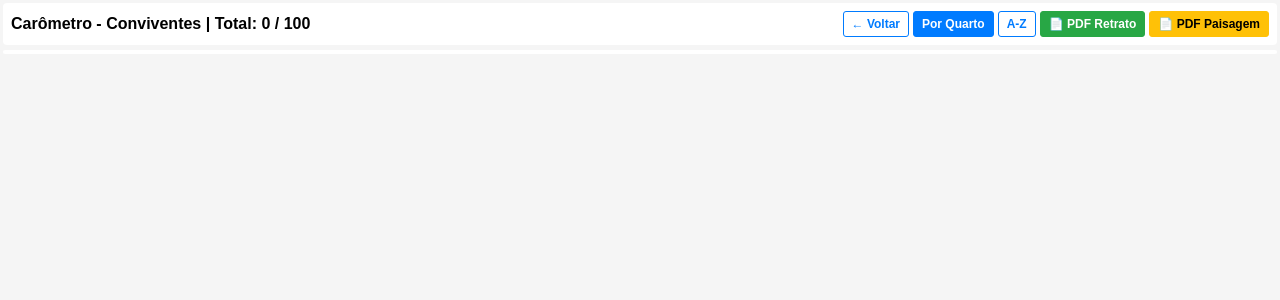
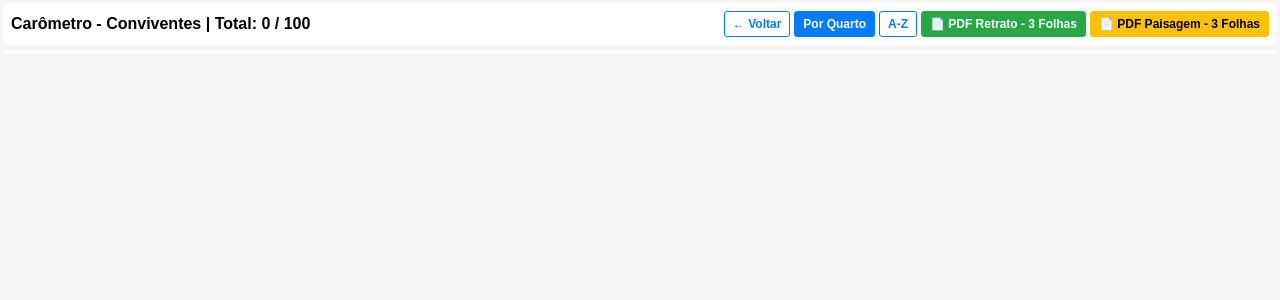
Before and after one commit to larditosotele-pixel/sisa-nuvem, a Flask app: page /carometro in a window 1280 px wide. Shown: the top 300 px of the page. Run offline with Flask 3, Linux system fonts and the light colour scheme; data that the repository does not hold is empty; some libraries are stand-ins or nearby versions.

Commit message:
Update carometro.html

```diff
--- a/templates/carometro.html
+++ b/templates/carometro.html
@@ -4,7 +4,7 @@
     <meta charset="UTF-8">
     <meta name="viewport" content="width=device-width, initial-scale=1.0">
     <title>Carômetro - SISA</title>
-    <style>
+    <style id="estilo-base">
         * { margin: 0; padding: 0; box-sizing: border-box; }
         body {
             font-family: Arial, sans-serif;
@@ -107,35 +107,55 @@
         @media (max-width: 768px) {
          .grid { grid-template-columns: repeat(5, 1fr); }
         }
+    </style>
 
-        /* IMPRESSÃO PAISAGEM - 9x4 = 36 por folha = 3 FOLHAS */
+    <!-- ESTILO DE IMPRESSÃO SERÁ INJETADO AQUI PELO JS -->
+    <style id="estilo-impressao"></style>
+</head>
+<body>
+    <div class="header">
+        <h1>Carômetro - Conviventes | Total: {{ conviventes|length }} / 100</h1>
+        <div class="botoes">
+            <a href="{{ url_for('index') }}" class="btn">← Voltar</a>
+            <a href="{{ url_for('carometro', ordem='quarto') }}" class="btn {% if ordem == 'quarto' %}active{% endif %}">Por Quarto</a>
+            <a href="{{ url_for('carometro', ordem='alfabetica') }}" class="btn {% if ordem == 'alfabetica' %}active{% endif %}">A-Z</a>
+            <button onclick="imprimir('retrato')" class="btn btn-imprimir">📄 PDF Retrato - 3 Folhas</button>
+            <button onclick="imprimir('paisagem')" class="btn btn-paisagem">📄 PDF Paisagem - 3 Folhas</button>
+        </div>
+    </div>
+
+    <div class="container">
+        <div class="grid">
+            {% for conv in conviventes %}
+                <div class="card">
+                    <div class="card-header">Q{{ conv.quarto_numero }} L{{ conv.numero_leito }}</div>
+                    <div class="card-foto">
+                        {% if conv.foto_base64 %}
+                            <img src="{{ conv.foto_base64 }}" alt="{{ conv.nome }}">
+                        {% else %}
+                            <div class="sem-foto">S/Foto</div>
+                        {% endif %}
+                    </div>
+                    <div class="card-nome">{{ conv.nome }}</div>
+                </div>
+            {% endfor %}
+        </div>
+    </div>
+
+    <script>
+        const cssRetrato = `
+            @page { size: A4 portrait; margin: 4mm; }
             @media print {
                 body { background: white; padding: 0; }
              .header, .botoes { display: none; }
              .container { padding: 0; border-radius: 0; }
-
-            /* PAISAGEM */
-         body.paisagem { }
-         body.paisagem @page { size: A4 landscape; margin: 4mm; }
-         body.paisagem .grid {
+             .grid {
                     display: grid;
-                grid-template-columns: repeat(9, 1fr);
-                grid-auto-rows: 44mm;
+                    grid-template-columns: repeat(6, 1fr);
+                    grid-auto-rows: 47mm;
                     gap: 1.5mm;
                     page-break-inside: avoid;
                 }
-
-            /* RETRATO */
-         body.retrato { }
-         body.retrato @page { size: A4 portrait; margin: 4mm; }
-         body.retrato .grid {
-                display: grid;
-                grid-template-columns: repeat(6, 1fr); /* 6 colunas em retrato */
-                grid-auto-rows: 44mm;
-                gap: 1.5mm;
-                page-break-inside: avoid;
-            }
-
              .card {
                     border: 0.5pt solid #000;
                     page-break-inside: avoid;
@@ -195,43 +215,88 @@
                     line-height: 1.1;
                 }
             }
-    </style>
-</head>
-<body class="paisagem">
-    <div class="header">
-        <h1>Carômetro - Conviventes | Total: {{ conviventes|length }} / 100</h1>
-        <div class="botoes">
-            <a href="{{ url_for('index') }}" class="btn">← Voltar</a>
-            <a href="{{ url_for('carometro', ordem='quarto') }}" class="btn {% if ordem == 'quarto' %}active{% endif %}">Por Quarto</a>
-            <a href="{{ url_for('carometro', ordem='alfabetica') }}" class="btn {% if ordem == 'alfabetica' %}active{% endif %}">A-Z</a>
-            <button onclick="imprimir('retrato')" class="btn btn-imprimir">📄 PDF Retrato</button>
-            <button onclick="imprimir('paisagem')" class="btn btn-paisagem">📄 PDF Paisagem</button>
-        </div>
-    </div>
+        `;
 
-    <div class="container">
-        <div class="grid">
-            {% for conv in conviventes %}
-                <div class="card">
-                    <div class="card-header">Q{{ conv.quarto_numero }} L{{ conv.numero_leito }}</div>
-                    <div class="card-foto">
-                        {% if conv.foto_base64 %}
-                            <img src="{{ conv.foto_base64 }}" alt="{{ conv.nome }}">
-                        {% else %}
-                            <div class="sem-foto">S/Foto</div>
-                        {% endif %}
-                    </div>
-                    <div class="card-nome">{{ conv.nome }}</div>
-                </div>
-            {% endfor %}
-        </div>
-    </div>
+        const cssPaisagem = `
+            @page { size: A4 landscape; margin: 4mm; }
+            @media print {
+                body { background: white; padding: 0; }
+             .header, .botoes { display: none; }
+             .container { padding: 0; border-radius: 0; }
+             .grid {
+                    display: grid;
+                    grid-template-columns: repeat(9, 1fr);
+                    grid-auto-rows: 44mm;
+                    gap: 1.5mm;
+                    page-break-inside: avoid;
+                }
+             .card {
+                    border: 0.5pt solid #000;
+                    page-break-inside: avoid;
+                    display: flex;
+                    flex-direction: column;
+                }
+             .card-header {
+                    background: #4a90e2 !important;
+                    -webkit-print-color-adjust: exact;
+                    print-color-adjust: exact;
+                    color: white;
+                    font-size: 7pt;
+                    font-weight: bold;
+                    text-align: center;
+                    padding: 0.5mm 0;
+                    height: 5mm;
+                    flex-shrink: 0;
+                }
+             .card-foto {
+                    padding: 0;
+                    flex: 1;
+                    display: flex;
+                    justify-content: center;
+                    align-items: center;
+                    background: #fff;
+                    min-height: 0;
+                }
+             .card-foto img {
+                    width: 100%;
+                    height: 100%;
+                    object-fit: cover;
+                    object-position: center 45%;
+                }
+             .sem-foto {
+                    width: 100%;
+                    height: 100%;
+                    background: #e9ecef;
+                    display: flex;
+                    align-items: center;
+                    justify-content: center;
+                    color: #6c757d;
+                    font-size: 6pt;
+                }
+             .card-nome {
+                    font-size: 7pt;
+                    font-weight: bold;
+                    text-align: center;
+                    padding: 0.5mm;
+                    background: #f8f9fa !important;
+                    -webkit-print-color-adjust: exact;
+                    print-color-adjust: exact;
+                    height: 11mm;
+                    flex-shrink: 0;
+                    display: flex;
+                    align-items: center;
+                    justify-content: center;
+                    line-height: 1.1;
+                }
+            }
+        `;
 
-    <script>
         function imprimir(orientacao) {
-            document.body.className = orientacao;
+            const styleTag = document.getElementById('estilo-impressao');
+            styleTag.innerHTML = orientacao === 'retrato' ? cssRetrato : cssPaisagem;
             setTimeout(() => {
                 window.print();
+                setTimeout(() => { styleTag.innerHTML = ''; }, 500);
             }, 100);
         }
     </script>
```
Lines whose indentation alone changed are shown as unchanged.
